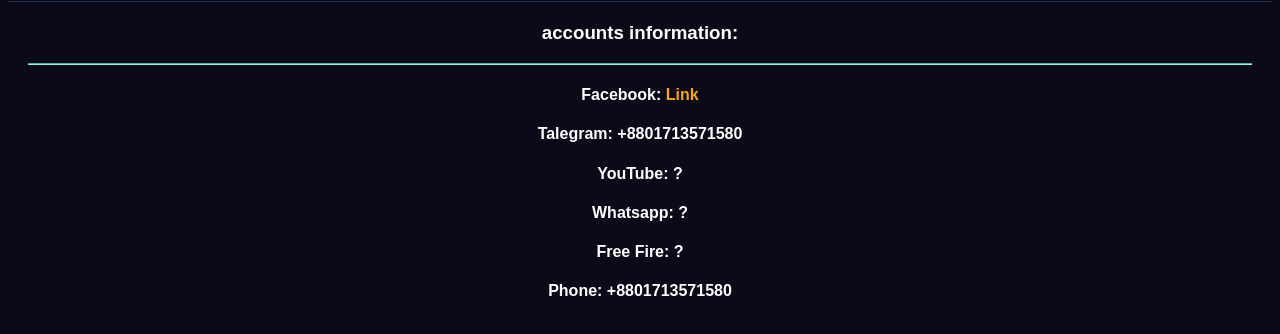
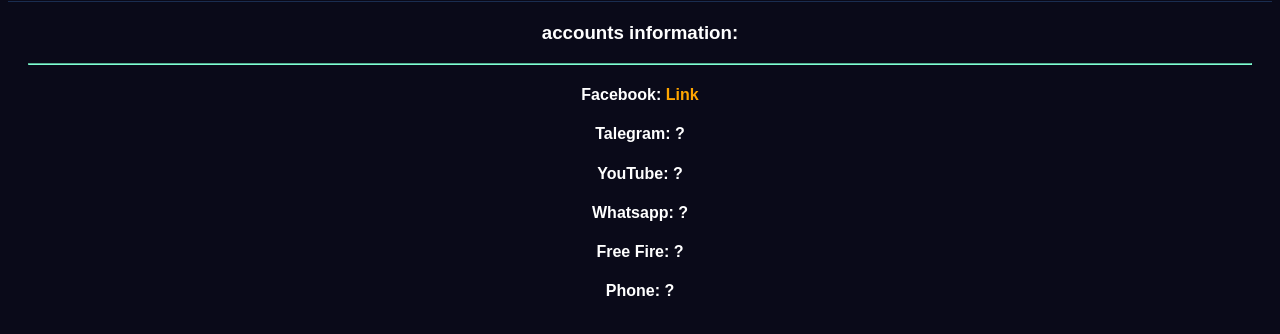
Before and after one commit to tawhid-root/Tamim, a plain HTML site: page html/Social_accounts.html in a window 1280 px wide. Shown: the part 72-406 px from the top of the page. Drawn offline with Linux system fonts and the light colour scheme.

Commit message:
Update Social_accounts.html

```diff
--- a/html/Social_accounts.html
+++ b/html/Social_accounts.html
@@ -23,11 +23,11 @@
           >Link</a
         >
       </h4>
-      <h4>Talegram: +8801713571580</h4>
+      <h4>Talegram: ?</h4>
       <h4>YouTube: ?</h4>
       <h4>Whatsapp: ?</h4>
       <h4>Free Fire: ?</h4>
-      <h4>Phone: +8801713571580</h4>
+      <h4>Phone: ?</h4>
     </main>
 
     <!-- sidebar -->
```
